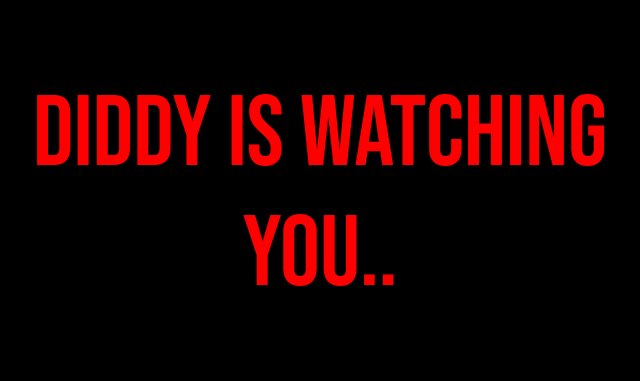
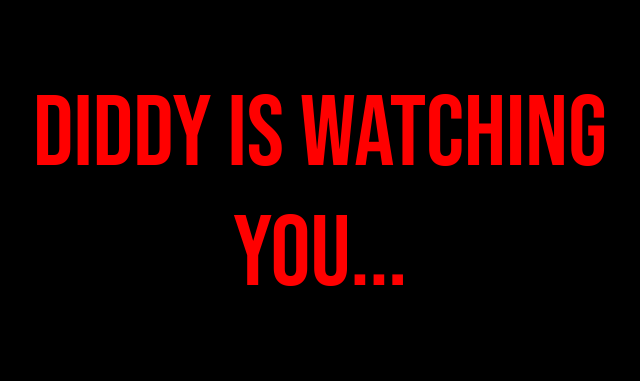
Before and after one commit to 01010011011001010110010001110100/Electiva_2_Examen_1, a plain HTML site: page index.html in a window 1280 px wide. Shown: the top 381 px of the page, without its empty margins (320-960 px from the left). Drawn offline with Linux system fonts and the light colour scheme.

Commit message:
Update index.html

```diff
--- a/index.html
+++ b/index.html
@@ -12,7 +12,7 @@
 <body>
 
     <div class="mainDiv">
-        <h1 class="bebas-neue-regular">Diddy is watching you..</h1>
+        <h1 class="bebas-neue-regular">Diddy is watching you...</h1>
         <img src="https://th.bing.com/th/id/OIP.dKNGLLE3ZpaXxVw7jlkKoQHaE8?rs=1&pid=ImgDetMain" alt="diddy the diddler">
         <audio controls>
             <source src="sounds/diddy_sound.mp3" type="audio/mpeg">
```
